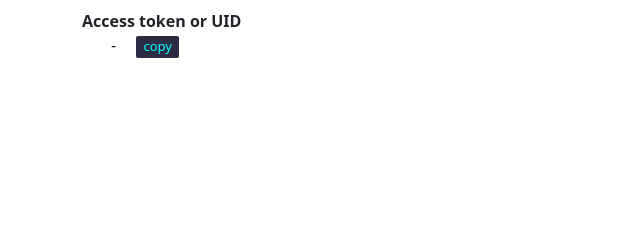
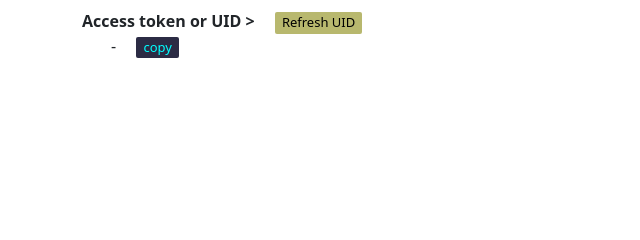
Before and after one commit to anwar-hasaan/TODO-DRF-API, a Django app: template templates/auth/home.html in a window 1280 px wide. Shown: the part 271-511 px from the top of the page, without its empty margins (0-640 px from the left). Run offline with Django 3.2, Linux system fonts and the light colour scheme; the template is opened without the code that fills it, so the values that code supplies are empty.

Commit message:
add some more

```diff
--- a/templates/auth/home.html
+++ b/templates/auth/home.html
@@ -11,13 +11,12 @@
         <dd> &nbsp;&nbsp;&nbsp;&nbsp;&nbsp;&nbsp; - {{request.user.fullname}}</dd>
       <dt>Email</dt>
         <dd> &nbsp;&nbsp;&nbsp;&nbsp;&nbsp;&nbsp; - {{request.user.email}}</dd>
-      <dt>Access token or UID</dt>
+      <dt>Access token or UID > <button id="refresh-btn">Refresh UID</button></dt>
         <dd> &nbsp;&nbsp;&nbsp;&nbsp;&nbsp;&nbsp; - <span id="copy-element">{{request.user.uid}}</span> <button id="copy-btn">copy</button></dd>
     </dl>
 </div>
 
 <script>
-    function copy_text(){
       let copy_btn = document.getElementById('copy-btn');
       copy_btn.addEventListener('click', function(){
           let text = document.getElementById('copy-element');
@@ -30,7 +29,18 @@
 
           copy_btn.innerHTML = 'copied'
       })
+
+    let refresh = document.getElementById('refresh-btn');
+    refresh.addEventListener('click', function(){
+      let uid = document.getElementById('copy-element');
+      let base_url = window.location.origin
+      url = base_url + "/resfresh-user-uid/" + uid.textContent
+      let is_refresh = prompt("If refresh uid then you will have to update the uid on your project request.\nDo you really wanna refresh\nType yes or y to refresh.")
+      let yes = is_refresh.toLowerCase()
+      if (yes == 'yes' || yes == 'y'){
+        location.href = url;
       }
-    copy_text();
+
+    })
 </script>
 {% endblock content %}
--- a/templates/base.html
+++ b/templates/base.html
@@ -10,6 +10,16 @@
         #copy-btn{
             color: aqua;
             background-color: rgb(43, 43, 68);
+            font-size: small;
+            border: none;
+            cursor: pointer;
+            padding: 1px 7px;
+            border-radius: 2px;
+            margin-left: 1rem;
+        }
+        #refresh-btn{
+            color: black;
+            background-color: rgb(184, 184, 110);
             font-size: small;
             border: none;
             cursor: pointer;
--- a/todo/models.py
+++ b/todo/models.py
@@ -70,5 +70,5 @@
     created_at = models.DateTimeField(auto_now_add=True)
     updated_at = models.DateTimeField(auto_now=True)
 
-    def __str__(self) -> str:
+    def __str__(self):
         return self.task
--- a/todo/serializers.py
+++ b/todo/serializers.py
@@ -4,4 +4,4 @@
 class TodoSerializer(serializers.ModelSerializer):
     class Meta:
         model = Todo
-        fields = ['uid', 'task', 'description', 'status', 'due_date']
+        fields = ['uid', 'user_id', 'dev_ref', 'task', 'description', 'status', 'due_date']
--- a/todo/urls.py
+++ b/todo/urls.py
@@ -3,6 +3,7 @@
 
 apis_urls = [
     path('welcome', views.welcome),
+    path('create-task', views.task_create),
     path('all-task', views.get_all_task),
     path('task-details', views.task_details),
 ]
@@ -13,6 +14,7 @@
     path('register', views.register, name='register'),
     path('login', views.login_view, name='login'),
     path('logout', views.logout_view, name='logout'),
+    path('resfresh-user-uid/<uid>', views.resfresh_user_uid),
     path('api/', include(apis_urls)),
 
 ]
```
Also changed, not shown: media/py_cliant/cliant.py (added, +13 -0 lines), todo/views.py (+29 -21 lines), db.sqlite3. Lines whose indentation alone changed are shown as unchanged.
